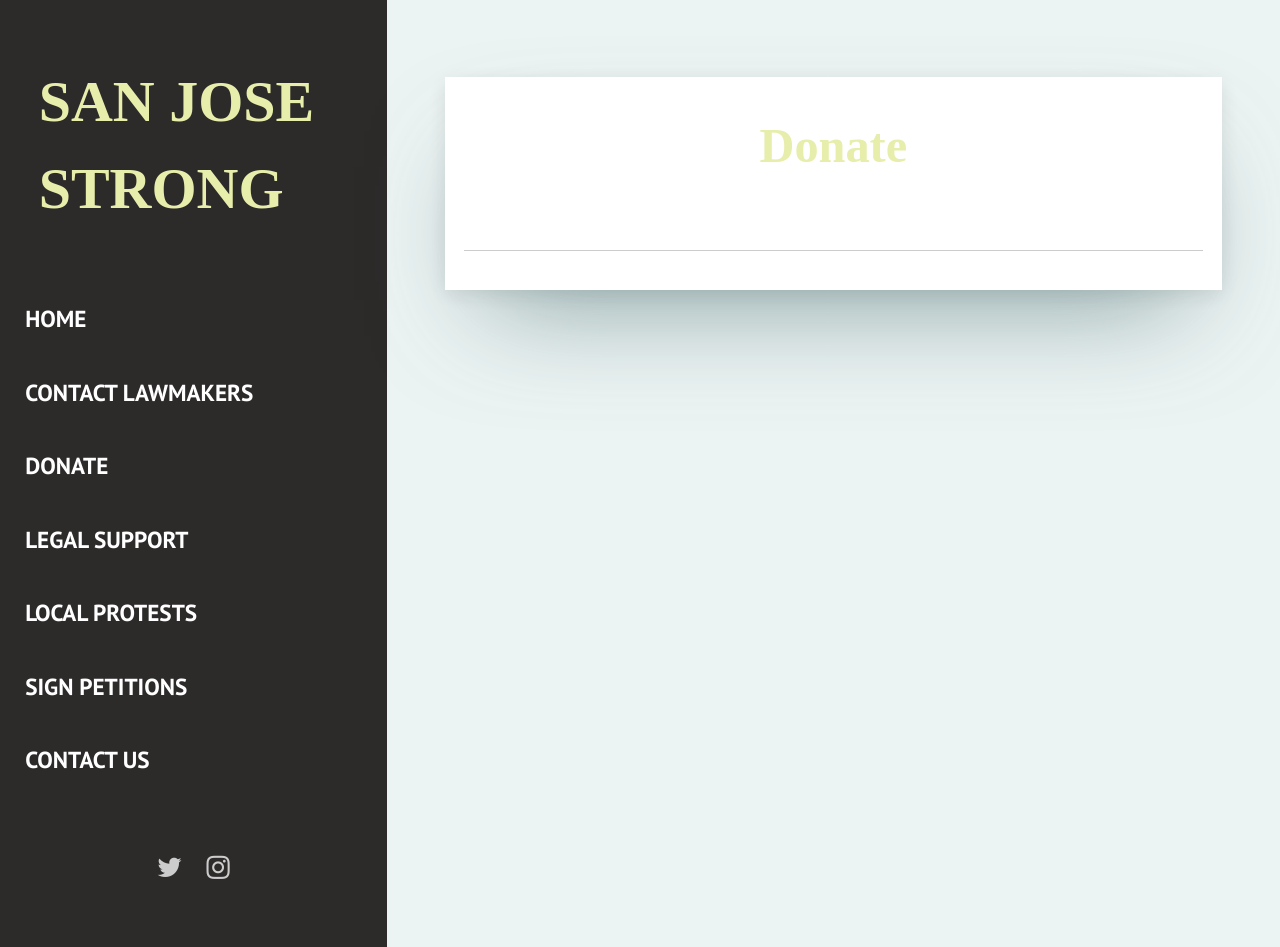
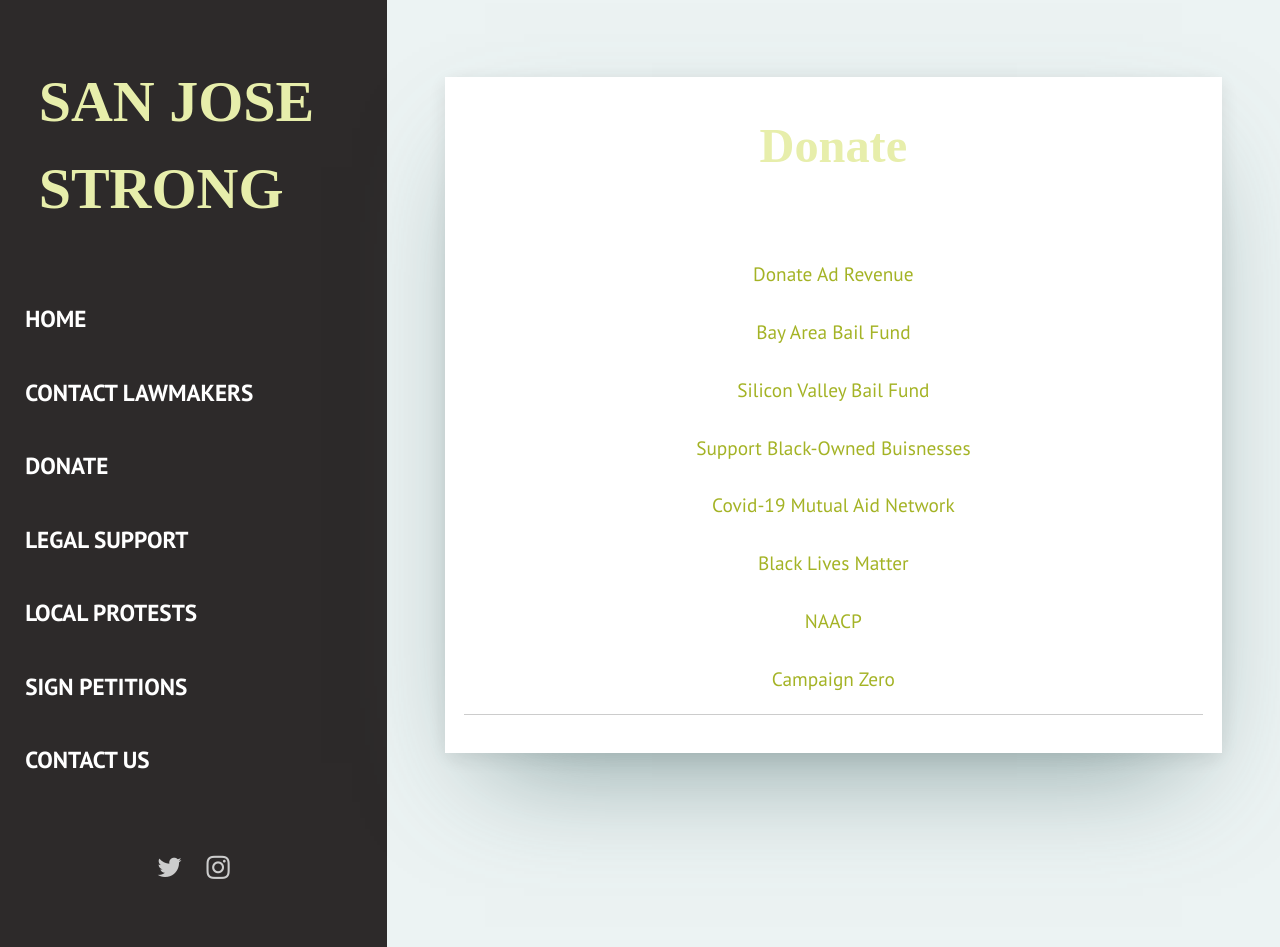
Before and after one commit to SanJoseStrong/sanjosestrong.github.io, a Jekyll site: the page built from _pages/donate.html, in a window 1280 px wide and 947 px high. Built offline with Jekyll 4.4.1, drawn with Linux system fonts in a browser that asks for light colours; some web fonts are replaced.

Commit message:
Update donate.html
haha HTML go <br>

```diff
--- a/_pages/donate.html
+++ b/_pages/donate.html
@@ -3,3 +3,51 @@
 title: Donate
 permalink: /donate/
 ---
+<div style="text-align:center"><span>
+	<br>
+	<a href="https://www.youtube.com/watch?v=bCgLa25fDHM&amp">
+      Donate Ad Revenue
+	</a>
+</span></div>
+<div style="text-align:center"><span>
+	<br>
+	<a href="https://rally.org/ARCbailfund">
+    Bay Area Bail Fund
+	</a>
+</span></div>
+<div style="text-align:center"><span>
+	<br>
+	<a href="https://siliconvalleydsa.org/donations/">
+    Silicon Valley Bail Fund
+	</a>
+</span></div>
+<div style="text-align:center"><span>
+	<br>
+	<a href="https://projects.sfchronicle.com/2020/black-owned-restaurants/?fbclid=IwAR3QnrAAKtXXVai6vA1teBnXnqYkzJAH1WGU2WB5Nt19GkR2GZVyrlAqh00">
+    Support Black-Owned Buisnesses
+	</a>
+</span></div>
+<div style="text-align:center"><span>
+	<br>
+	<a href="https://www.gofundme.com/f/covid19-mutual-aid-network">
+    Covid-19 Mutual Aid Network
+	</a>
+</span></div>
+<div style="text-align:center"><span>
+	<br>
+	<a href="https://secure.actblue.com/donate/ms_blm_homepage_2019">
+      Black Lives Matter
+	</a>
+</span></div>
+<div style="text-align:center"><span>
+	<br>
+	<a href="https://secure.actblue.com/donate/naacp-1">
+    NAACP
+	</a>
+</span></div>
+<div style="text-align:center"><span>
+	<br>
+	<a href="https://www.joincampaignzero.org/#campaign">
+    Campaign Zero
+	</a>
+</span></div>
```
